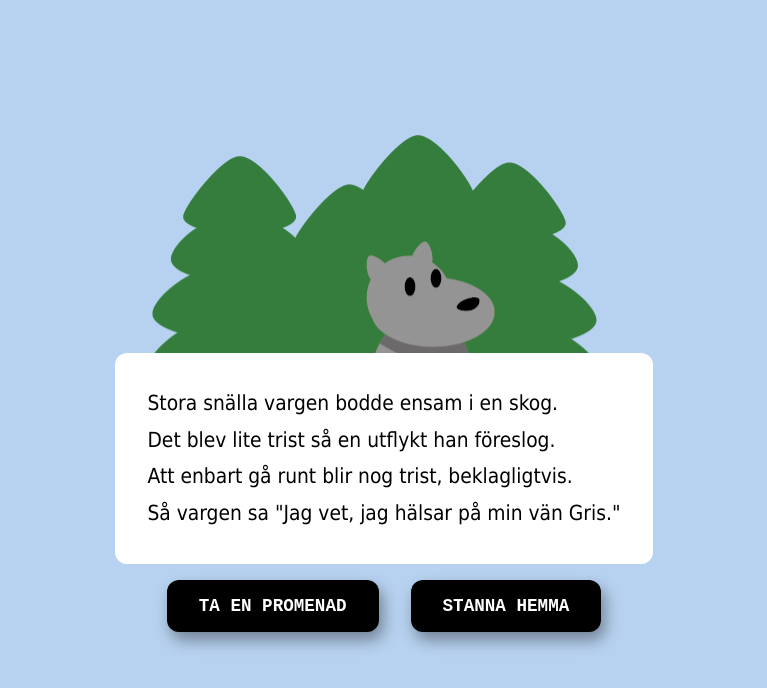
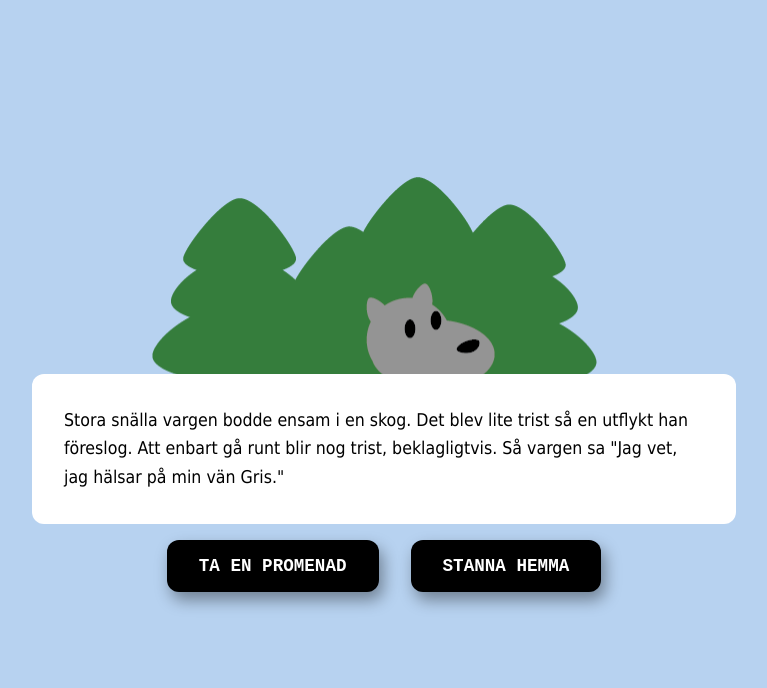
Before and after one commit to adamkjall/typescript-text-adventure, a plain HTML site: page index.html in a window 1280 px wide. Shown: the whole page, without its empty margins (256-1023 px from the left). Drawn offline with Linux system fonts and the light colour scheme.

Commit message:
second commit

```diff
--- a/script/script.js
+++ b/script/script.js
@@ -1,8 +1,8 @@
 ;
 var gameNodes = [
     {
-        message: 'Stora snälla vargen bodde ensam i en skog.\n Det blev lite trist så en utflykt han föreslog.\n Att enbart gå runt blir nog trist, beklagligtvis.\n Så vargen sa "Jag vet, jag hälsar på min vän Gris."',
-        imageUrl: "./images/1start.png",
+        message: 'Stora snälla vargen bodde ensam i en skog. Det blev lite trist så en utflykt han föreslog. Att enbart gå runt blir nog trist, beklagligtvis. Så vargen sa "Jag vet, jag hälsar på min vän Gris."',
+        imageUrl: "./images/1.png",
         backgroundImageUrl: "",
         choices: [
             { text: "Ta en promenad", next: 2 },
@@ -10,16 +10,16 @@ var gameNodes = [
         ]
     },
     {
-        message: " Varg stannade istället i sin hemvist.\n Inget mer hände, vilket var trist.",
-        imageUrl: "./images/xGoHome.png",
+        message: " Varg stannade istället i sin hemvist. Inget mer hände, vilket var trist.",
+        imageUrl: "./images/x.png",
         backgroundImageUrl: "",
         choices: [
             { text: "Starta om", next: 0 }
         ]
     },
     {
-        message: 'När vargen närmade sig grisen fick denne fart.\n "Gris vill leka kull." Tänkte varg och kände sig smart.\n Gris fuskade och försvann in i ett hus utav strå.\n I uppståndelsen föll ett ljus där inne och tände på.',
-        imageUrl: "./images/2meetFirstPig.png",
+        message: 'När vargen närmade sig grisen fick denne fart. "Gris vill leka kull." Tänkte varg och kände sig smart. Gris fuskade och försvann in i ett hus utav strå. I uppståndelsen föll ett ljus där inne och tände på.',
+        imageUrl: "./images/2.png",
         backgroundImageUrl: "",
         choices: [
             { text: "Hjälp grisen", next: 4 },
@@ -27,16 +27,16 @@ var gameNodes = [
         ]
     },
     {
-        message: "Varg gick hem då Gris nog vet vad den gör.\n Men då fylldes skogen utav baconodör.",
-        imageUrl: "./images/xGoHome.png",
+        message: "Varg gick hem då Gris nog vet vad den gör. Men då fylldes skogen utav baconodör.",
+        imageUrl: "./images/x.png",
         backgroundImageUrl: "",
         choices: [
             { text: "Starta om", next: 0 }
         ]
     },
     {
-        message: "Varg blåste hårt för att släcka brinnande byggen.\n Men när Gris var räddad lade hen benen på ryggen.\n Vargen tittade förvirrat på grisens försvinnande.\n Och ville följa efter för att se grisens välbefinnande.",
-        imageUrl: "./images/3saveFirstPig.png",
+        message: "Varg blåste hårt för att släcka brinnande byggen. Men när Gris var räddad lade hen benen på ryggen. Vargen tittade förvirrat på grisens försvinnande. Och ville följa efter för att se grisens välbefinnande.",
+        imageUrl: "./images/3.png",
         backgroundImageUrl: "",
         choices: [
             { text: "Följ dem", next: 6 },
@@ -44,16 +44,16 @@ var gameNodes = [
         ]
     },
     {
-        message: "Varg gick hem och fick sedan höra\n att Gris återfanns platt i en brädröra.",
-        imageUrl: "./images/xGoHome.png",
+        message: "Varg gick hem och fick sedan höra att Gris återfanns platt i en brädröra.",
+        imageUrl: "./images/x.png",
         backgroundImageUrl: "",
         choices: [
             { text: "Starta om", next: 0 }
         ]
     },
     {
-        message: 'Gris hade sprungit till sin frände i en hus av trä.\n Varg blev direkt orolig när huset vinglade i lä.\n Varg tänkte "Fuskbygget kan ju rasa ner på dem."\n Men när Varg ringde på, var det låst om grisens hem.',
-        imageUrl: "./images/4meetSecondPig.png",
+        message: 'Gris hade sprungit till sin frände i en hus av trä. Varg blev direkt orolig när huset vinglade i lä. Varg tänkte "Fuskbygget kan ju rasa ner på dem." Men när Varg ringde på, var det låst om grisens hem.',
+        imageUrl: "./images/4.png",
         backgroundImageUrl: "",
         choices: [
             { text: "Hjälp dem", next: 8 },
@@ -61,16 +61,16 @@ var gameNodes = [
         ]
     },
     {
-        message: "Varg gick hem trots att huset knaka\n och hörde sedan att de blivit en grispannkaka.",
-        imageUrl: "./images/xGoHome.png",
+        message: "Varg gick hem trots att huset knaka och hörde sedan att de blivit en grispannkaka.",
+        imageUrl: "./images/x.png",
         backgroundImageUrl: "",
         choices: [
             { text: "Starta om", next: 0 }
         ]
     },
     {
-        message: 'Vargen började nu att knacka på grisarnas dörr.\n Detta gjorde att stugan vinglade som aldrig förr.\n "Akta er. Grisar, akta er" brast vargen ut i rop.\n Så att grisarna hann försvinna när huset föll ihop.',
-        imageUrl: "./images/5saveSecondPig.png",
+        message: 'Vargen började nu att knacka på grisarnas dörr. Detta gjorde att stugan vinglade som aldrig förr. "Akta er. Grisar, akta er" brast vargen ut i rop. Så att grisarna hann försvinna när huset föll ihop.',
+        imageUrl: "./images/5.png",
         backgroundImageUrl: "",
         choices: [
             { text: "Följ dem", next: 10 },
@@ -78,16 +78,16 @@ var gameNodes = [
         ]
     },
     {
-        message: 'Varg gick hem och hörde sedan ryktesvis.\n Att syrebrist tillintetgjort varje liten gris',
-        imageUrl: "./images/xGoHome.png",
+        message: 'Varg gick hem och hörde sedan ryktesvis. Att syrebrist tillintetgjort varje liten gris',
+        imageUrl: "./images/x.png",
         backgroundImageUrl: "",
         choices: [
             { text: "Starta om", next: 0 }
         ]
     },
     {
-        message: 'De hade ränt in i en hus som tycktes mindre fatal.\n Huset trycktes vara ett stadigt och tryggt bostadsval.\n Varg insåg dock att denna kompakta konstruktion\n kunde kväva grisarna då den saknade ventilation.',
-        imageUrl: "./images/6meetThirdPig.png",
+        message: 'De hade ränt in i en hus som tycktes mindre fatal. Huset trycktes vara ett stadigt och tryggt bostadsval. Varg insåg dock att denna kompakta konstruktion kunde kväva grisarna då den saknade ventilation.',
+        imageUrl: "./images/6.png",
         backgroundImageUrl: "",
         choices: [
             { text: "Hjälp dem", next: 12 },
@@ -95,16 +95,16 @@ var gameNodes = [
         ]
     },
     {
-        message: 'Varg gick hem och läste vad tidningen skrev.\n Att grisarna trillat av pinn när syre uteblev.',
-        imageUrl: "./images/xGoHome.png",
+        message: 'Varg gick hem och läste vad tidningen skrev. Att grisarna trillat av pinn när syre uteblev.',
+        imageUrl: "./images/x.png",
         backgroundImageUrl: "",
         choices: [
             { text: "Starta om", next: 0 }
         ]
     },
     {
-        message: 'Deras dörr hade nog gått i baklås precis som sist.\n Så vargen ropade och varnade dem för syrebrist.\n Ett fönster öppnades och de sa "Du kan inte ta oss."\n Vargen andas ut nu när deras dörr ej kom loss.\n De fuskade visserligen i kull men Varg var ändå glad\n att han räddade grisarna och hade fått sig en promenad.',
-        imageUrl: "./images/7saveThirdPig.png",
+        message: 'Deras dörr hade nog gått i baklås precis som sist. Så vargen ropade och varnade dem för syrebrist. Ett fönster öppnades och de sa "Du kan inte ta oss." Vargen andas ut nu när deras dörr inte kom loss. De fuskade visserligen i kull men Varg var ändå glad att han räddade grisarna och hade fått sig en promenad.',
+        imageUrl: "./images/7.png",
         backgroundImageUrl: "",
         choices: [
             { text: "Slut", next: 0 }
--- a/styles.css
+++ b/styles.css
@@ -77,3 +77,57 @@ body {
 .buttons button:hover {
   filter: invert(1);
 }
+
+@media (max-width: 600px) {
+  .prompt {
+    margin: 0;
+    padding: 1rem;
+    background-color: rgb(255, 255, 255);
+    font-family:  Tahoma, sans-serif;
+    line-height: 1.4rem;
+    border-radius: 12px;
+    font-size: .9rem;
+  }
+
+  .wrapper {
+    width: 90%;
+    height: 90%;
+
+  }
+}
+
+@media (max-width: 900px) {
+  .prompt {
+    margin: 0;
+    padding: 2rem;
+    background-color: rgb(255, 255, 255);
+    font-family:  Tahoma, sans-serif;
+    line-height: 1.6rem;
+    border-radius: 12px;
+    font-size: 1rem;
+  }
+
+  .wrapper {
+    width: 90%;
+    height: 60%;
+
+  }
+}
+
+@media (min-width: 901px) {
+  .prompt {
+    margin: 0 2rem;
+    padding: 2rem;
+    background-color: rgb(255, 255, 255);
+    font-family:  Tahoma, sans-serif;
+    line-height: 1.8rem;
+    border-radius: 12px;
+    font-size: 1.1rem;
+  }
+
+  .wrapper {
+    width: 60%;
+    height: 60%;
+
+  }
+}
```
Also changed, not shown: images/1.png (renamed from images/1start.png), images/2.png (renamed from images/2meetFirstPig.png), images/3.png (renamed from images/3saveFirstPig.png), images/4.png (renamed from images/4meetSecondPig.png), images/5.png (renamed from images/5saveSecondPig.png), images/6.png (renamed from images/6meetThirdPig.png), images/7.png (renamed from images/7saveThirdPig.png), images/x.png (renamed from images/xGoHome.png), 1 other file.
